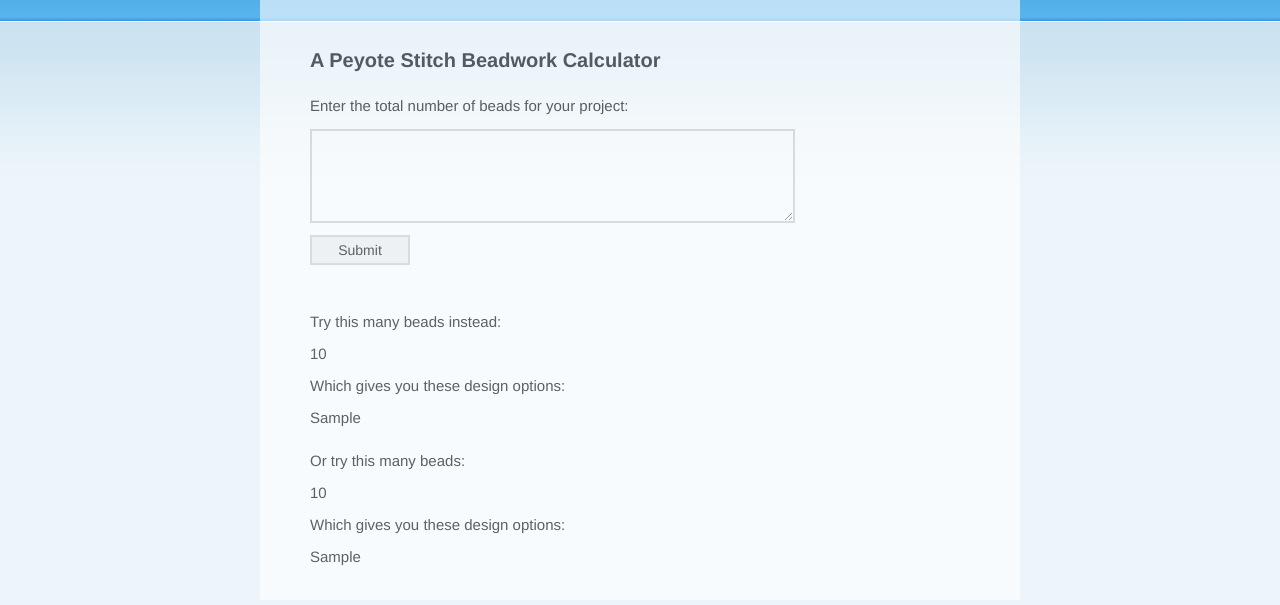
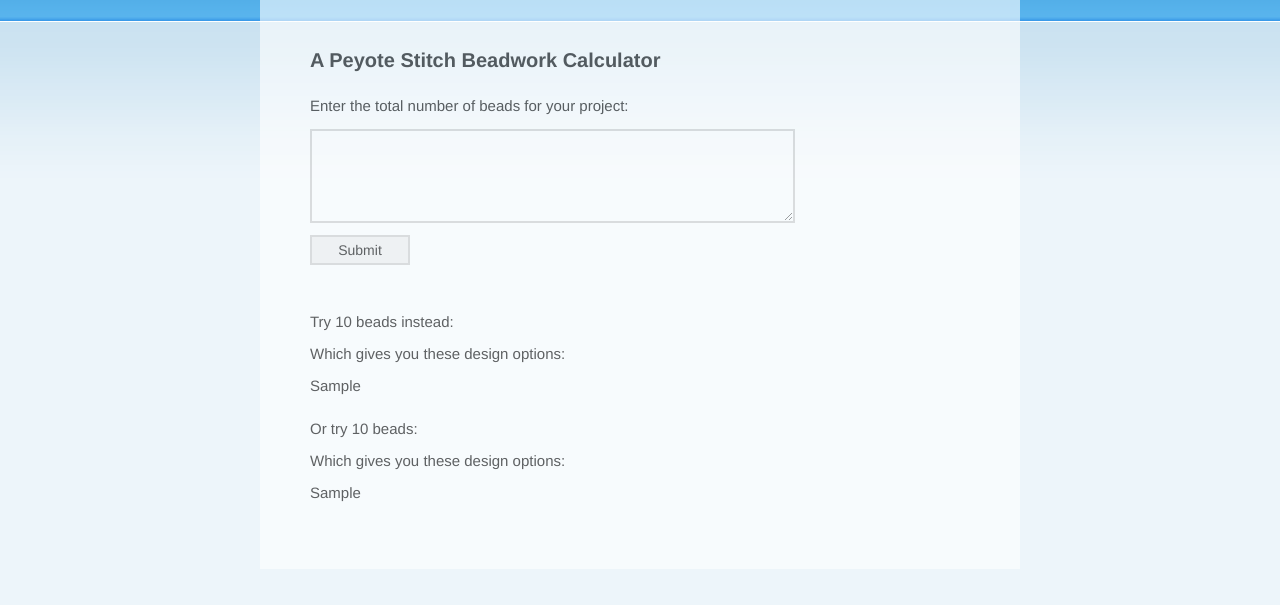
Before and after one commit to HarryLoofah/gae-bead-calculator, a Python web app: template templates/no-pass.html in a window 1280 px wide. Shown: the part 100-705 px from the top of the page. Run offline with Jinja, Linux system fonts and the light colour scheme; the template is opened without the code that fills it: most values are stand-ins (such as "Sample title", 1, 10 or a date in 2020).

Commit message:
Changes to block content.

```diff
--- a/templates/no-pass.html
+++ b/templates/no-pass.html
@@ -3,13 +3,11 @@
 
 {% block content %}
 
-    <p>Try this many beads instead:</p>
-    <p>{{ high_bead }}</p>
+    <p>Try {{ high_bead }} beads instead:</p>
     <p>Which gives you these design options: </p>
     <p>{{ higher_list }}</p>
     <br>
-    <p>Or try this many beads:</p>
-    <p>{{ low_bead }}</p>
+    <p>Or try {{ low_bead }} beads:</p>
     <p>Which gives you these design options:</p>
     <p>{{ lower_list }}
 
--- a/templates/pass-test.html
+++ b/templates/pass-test.html
@@ -5,7 +5,6 @@
 
     <p>You can use these short/long design elements:</p>
     <p>{{ pass_list }}</p>
-    <p>Start with this many beads: {{ starting_number }}</p>
-    <p>and then add : {{ beads_to_add }}</p>
+    <p>Start with {{ starting_number }} beads and then add {{ beads_to_add }} beads to create the second line.</p>
 
 {% endblock %}
```
